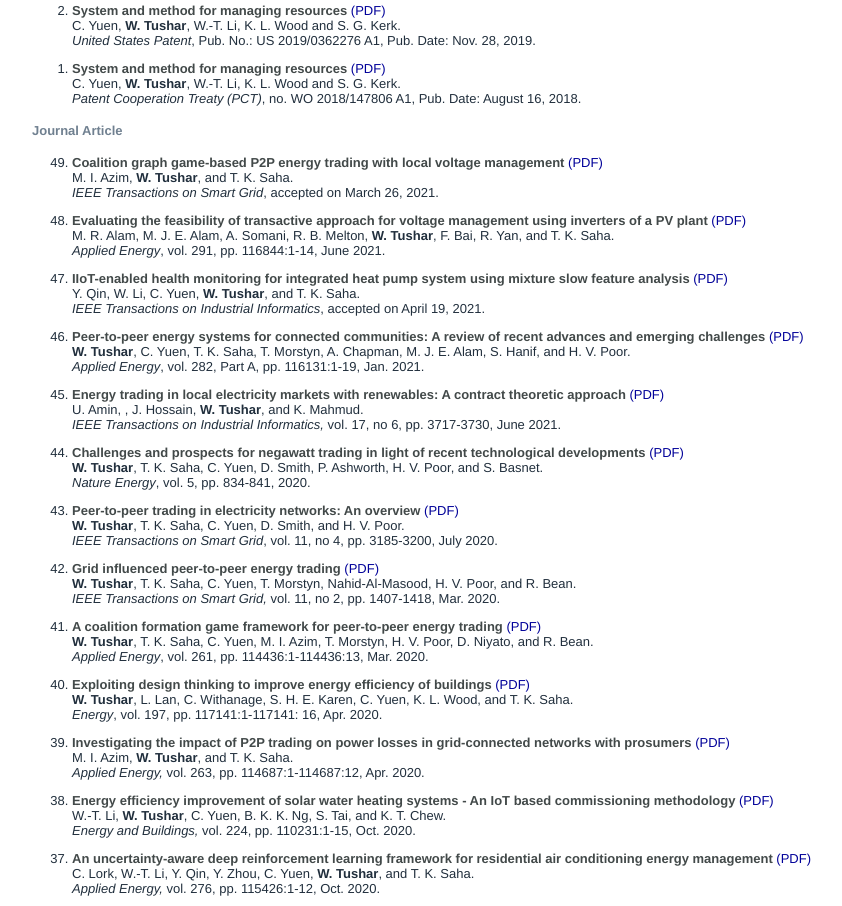
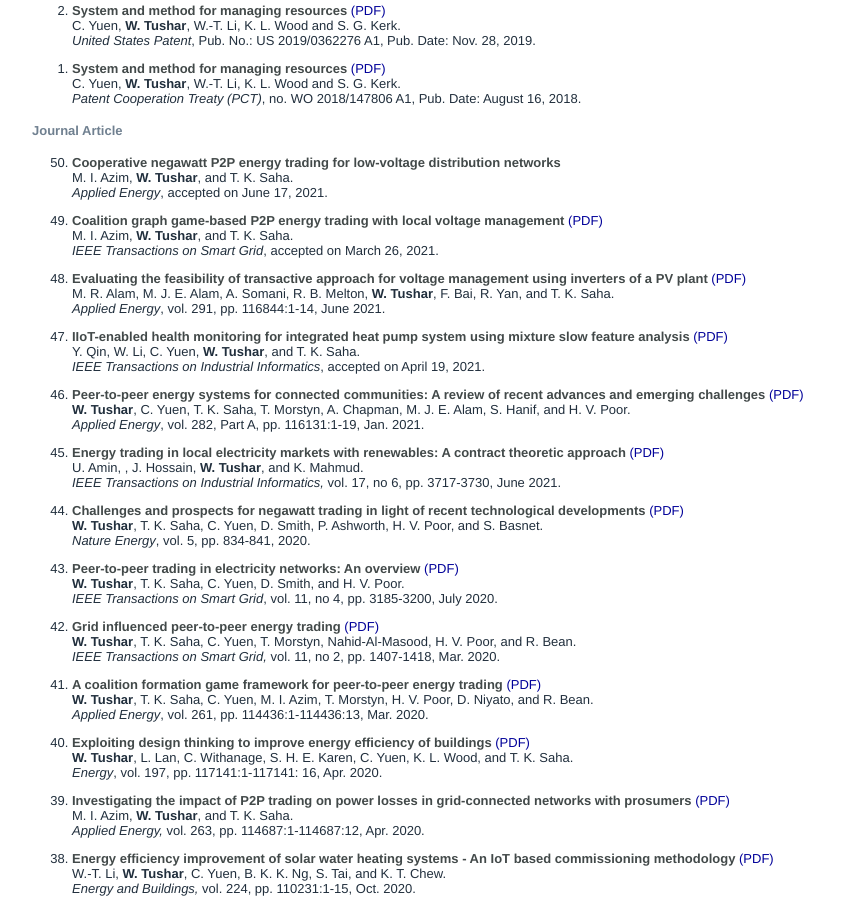
Before and after one commit to wayestushar/wayestushar.github.io, a plain HTML site: page index.html in a window 1280 px wide. Shown: the part 1459-2365 px from the top of the page, without its empty margins (133-975 px from the left). Drawn offline with Linux system fonts and the light colour scheme.

Commit message:
Add files via upload

```diff
--- a/index.html
+++ b/index.html
@@ -98,6 +98,7 @@ body {
 <h4><font color="#708090">Journal Article</font></h3>
 <font size=2>
 <ol reversed>
+<li><p><b><font color="#424949">Cooperative negawatt P2P energy trading for low-voltage distribution networks </font></b></br>M. I. Azim, <b>W. Tushar</b>, and T. K. Saha. </br> <i>Applied Energy</i>, accepted on June 17, 2021.</p>
 <li><p><b><font color="#424949">Coalition graph game-based P2P energy trading with local voltage management </font></b><a href="https://doi.org/10.1109/TSG.2021.3070160" style="text-decoration:none" target="_blank"><font color="#000099">(PDF)</font></a></br>M. I. Azim, <b>W. Tushar</b>, and T. K. Saha. </br> <i>IEEE Transactions on Smart Grid</i>, accepted on March 26, 2021.</p>
 <li><p><b><font color="#424949">Evaluating the feasibility of transactive approach for voltage management using inverters of a PV plant </font></b><a href="https://doi.org/10.1016/j.apenergy.2021.116844" style="text-decoration:none" target="_blank"><font color="#000099">(PDF)</font></a></br>M. R. Alam, M. J. E. Alam, A. Somani, R. B. Melton, <b>W. Tushar</b>, F. Bai, R. Yan, and T. K. Saha. </br> <i>Applied Energy</i>, vol. 291, pp. 116844:1-14, June 2021.</p>
 <li><p><b><font color="#424949">IIoT-enabled health monitoring for integrated heat pump system using mixture slow feature analysis </font></b><a href="https://doi.org/10.1109/TII.2021.3075708" style="text-decoration:none" target="_blank"><font color="#000099">(PDF)</font></a></br>Y. Qin, W. Li, C. Yuen, <b>W. Tushar</b>, and T. K. Saha. </br> <i>IEEE Transactions on Industrial Informatics</i>, accepted on April 19, 2021.</p>
```
